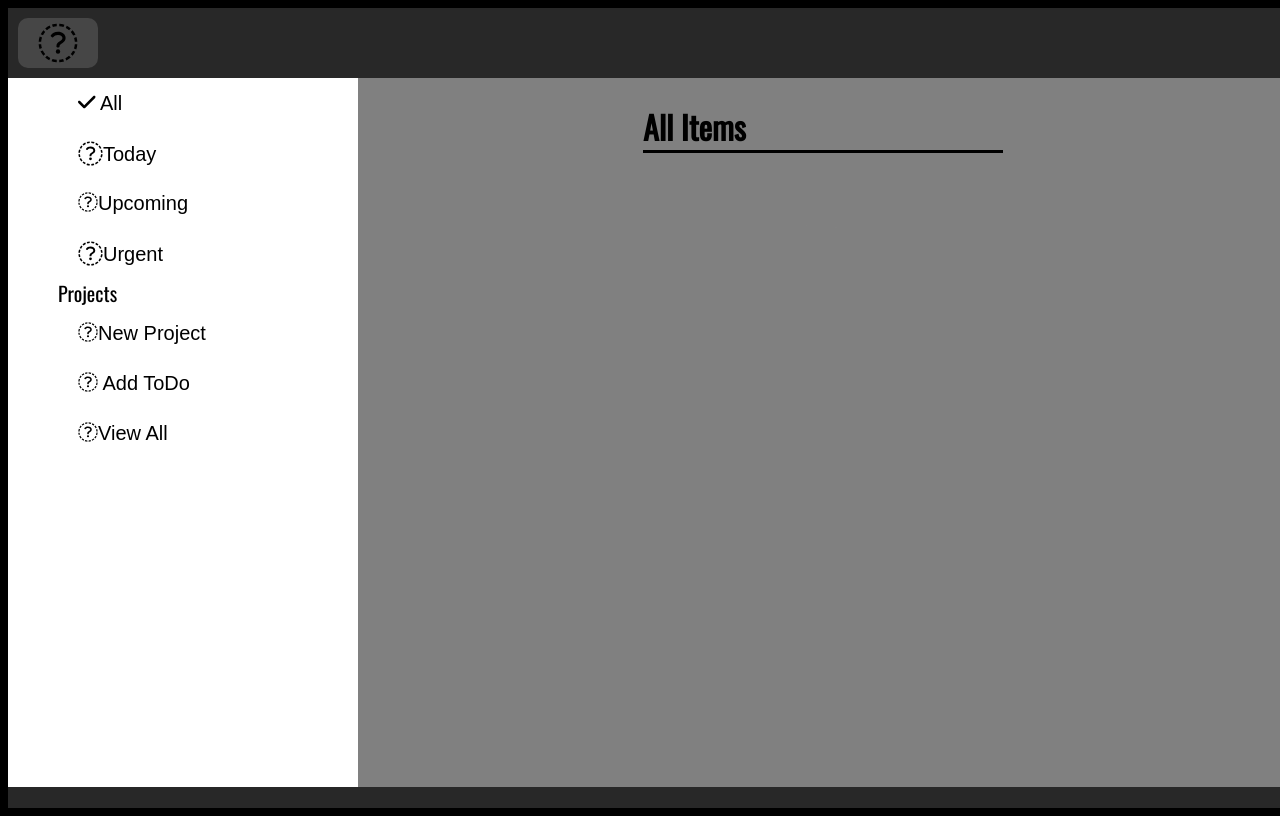
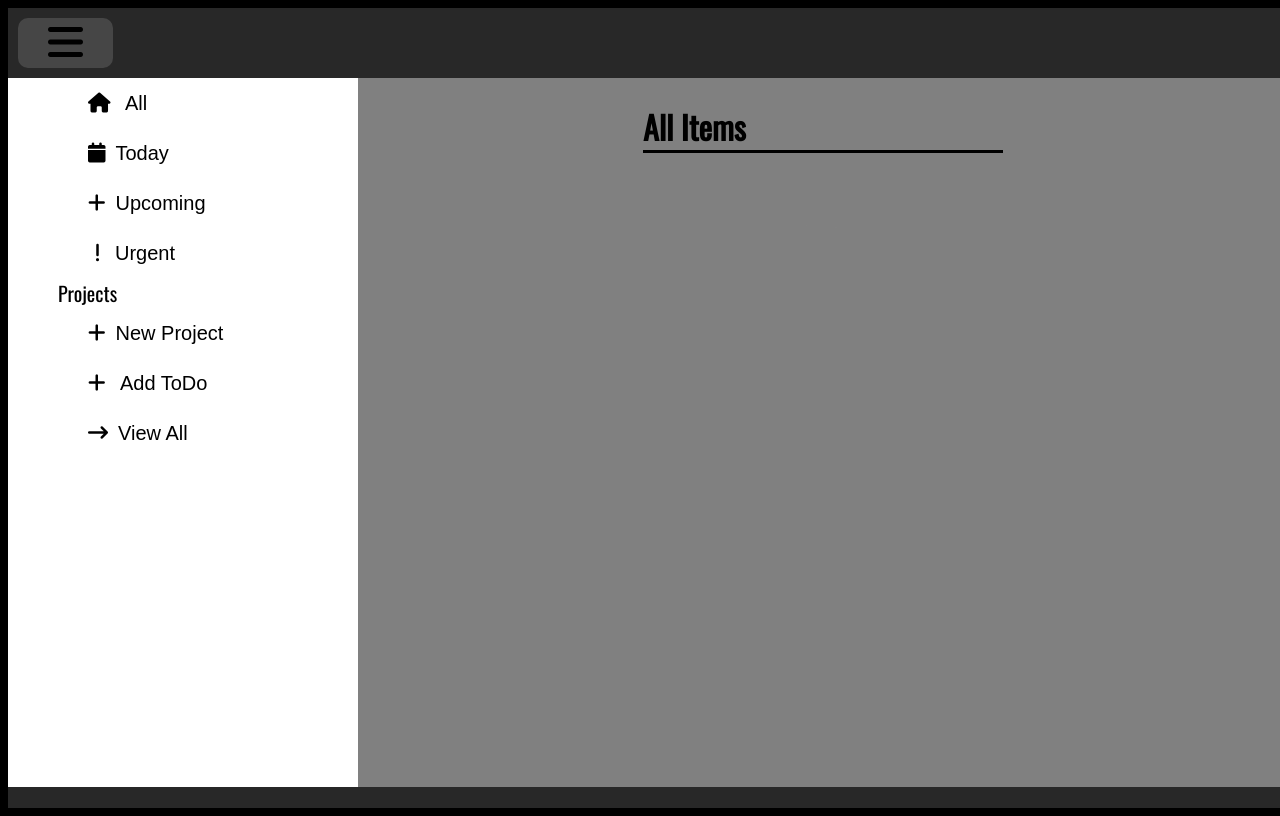
Before and after one commit to 3durfey/todoList, a website built with webpack: page src/template.html in a window 1280 px wide. Built offline with nearby package versions, Linux system fonts and the light colour scheme.

Commit message:
font awesome fix attempt

```diff
--- a/src/index.js
+++ b/src/index.js
@@ -3,11 +3,9 @@ import { format, compareAsc } from "date-fns";
 import { sortByDates } from "./importFunc";
 import { editContainer } from "./dom";
 import { RunEventListeners, form, dropDownProject } from "./eventListener";
-import { library, dom } from "@fortawesome/fontawesome-svg-core";
-import { faCheck } from "@fortawesome/free-solid-svg-icons/faCheck";
 
-library.add(faCheck);
-dom.watch();
+import { library, dom } from "@fortawesome/fontawesome-free";
+import { fas } from "@fortawesome/free-solid-svg-icons";
 
 //dom elements
 const projectContainerMid = document.getElementById("projectContainerMid");
--- a/src/template.html
+++ b/src/template.html
@@ -11,6 +11,7 @@
       rel="stylesheet"
     />
     <script
+      src="https://kit.fontawesome.com/b05daecb25.js"
     ></script>
   </head>
   <body>
@@ -24,16 +25,16 @@
     <div class="main">
 
         <div id="sidebar">
-          <button id="main"><i class="fa fa-check"></i>
+          <button id="main"><i class="fas fa-home"></i>
             All</button>
-          <button id="today"><i class="fas fa-sharp fa-solid fa-calendar fa-lg"></i>Today</button>
-          <button id="upcoming"><i class="fa-sharp fa-solid fa-plus"></i>Upcoming</button>
-          <button id="urgent"><i class="fa-solid fa-exclamation fa-lg"></i>Urgent</button>
+          <button id="today"><i class="fas fa-calendar"></i>Today</button>
+          <button id="upcoming"><i class="fas fa-plus"></i>Upcoming</button>
+          <button id="urgent"><i class="fas fa-exclamation"></i>Urgent</button>
         <div class="projectsLabel">Projects</div>
-        <button id="addProject"><i class="fa-sharp fa-solid fa-plus"></i>New Project</button>
+        <button id="addProject"><i class="fas fa-plus"></i>New Project</button>
 
         <button id ="addTodoSide">
-          <i class="fa-sharp fa-solid fa-plus"></i> Add ToDo</button>
+          <i class="fas fa-plus"></i> Add ToDo</button>
 
         <button class="viewProjects">
           <i class="fa-solid fa-arrow-right-long"></i>View All</button>
```
Also changed, not shown: dist/index.html, dist/maincbf09510b07dacf38086.js (deleted), dist/mainfbddb0f9b664ec60a462.js (added), 2 other files.
